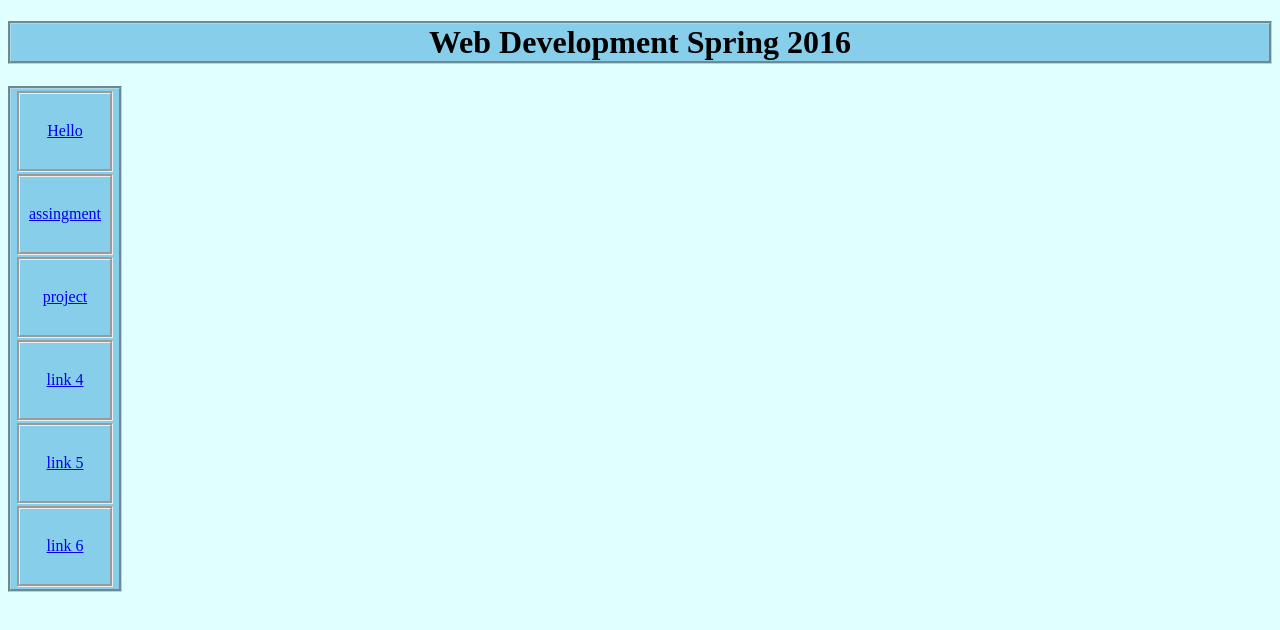
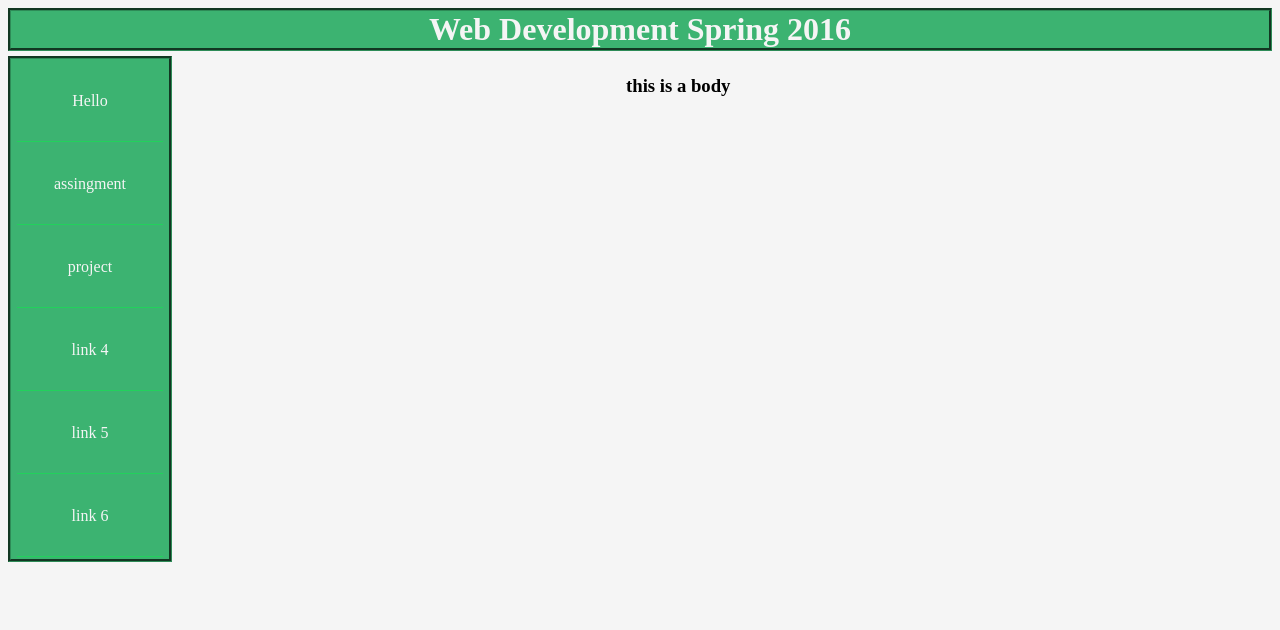
Before and after one commit to Price47/WebDevSpring2016, a website: page public/index.html in a window 1280 px wide. Drawn offline with Linux system fonts and the light colour scheme.

Commit message:
updated css sheets

```diff
--- a/public/index.css
+++ b/public/index.css
@@ -1,33 +1,83 @@
 body{
-    background-color: lightcyan;
+    background-color: whitesmoke;
 }
 
 h1{
-    background-color: skyblue;
+    background-color: mediumseagreen;
+    color: whitesmoke;
     border-style: groove;
-    border-color: lightblue;
+    border-color: seagreen;
     text-align: center;
-    padding-left: 10px;
-    padding-right: 10px;
+    margin-top: 0px;
+    margin-left: 0px;
+    margin-right:0px;
+    margin-bottom:5px;
+
+
 }
 
 #nav{
     float: left;
-    background-color: skyblue;
+    background-color: mediumseagreen;
     border-style: groove;
-    border-color: lightblue;
+    border-color: seagreen;
+    padding-left: 4px;
+    padding-right: 4px;
+    margin-top: 0px;
+}
+
+#body{
+    float: left;
+    background-color: whitesmoke;
+    padding-left: 25px;
+    padding-right: 25px;
+    width:400px;
+    height: 500px;
+
+}
+
+#about{
+    float: left;
+    background-color: whitesmoke;
     padding-left: 4px;
     padding-right: 4px;
 }
 
 table#navtable{
-    width: 100px;
+    width: 150px;
     height: 500px;
 
 }
 
+
 table#navtable td{
+    text-align: center;
+    border-bottom: solid 1px;
+    border-color: #22d15c;
+    padding:0px
 
-    text-align: center;
-    border-style: groove;
 }
+
+a:link{
+    background-color: mediumseagreen;
+    text-decoration: none;
+    color: whitesmoke;
+    padding: 30px;
+
+
+
+}
+
+a:visited{
+    background-color: mediumseagreen;
+    text-decoration: none;
+    color: whitesmoke;
+    padding: 30px;
+
+}
+
+a:hover{
+    background-color: #22d15c;
+}
+
+a:active
--- a/public/index.html
+++ b/public/index.html
@@ -5,9 +5,10 @@
 </head>
 
 <body>
+
     <h1> Web Development Spring 2016</h1>
 
-    <div id="nav">
+    <div id= "nav">
         <table id="navtable">
             <tr>
                 <td>
@@ -42,4 +43,12 @@
         </table>
 
     </div>
+
+    <div id = "body">
+
+    </div>
+
+    <div id= "about">
+        <h3> this is a body </h3>
+    </div>
 </body>
```
